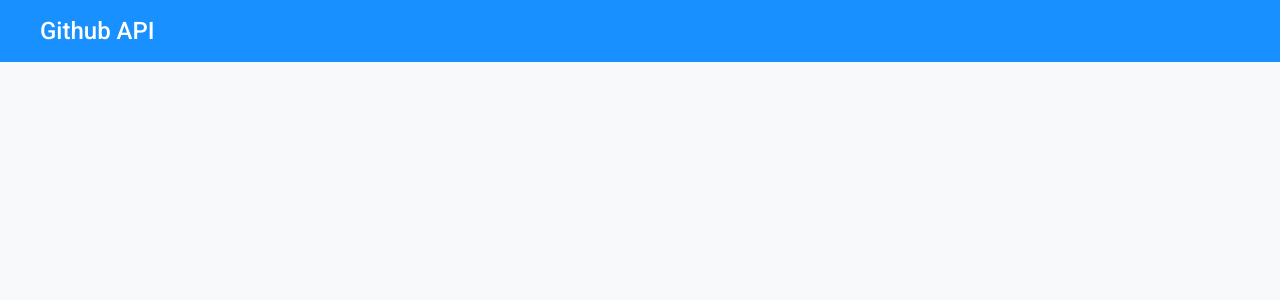
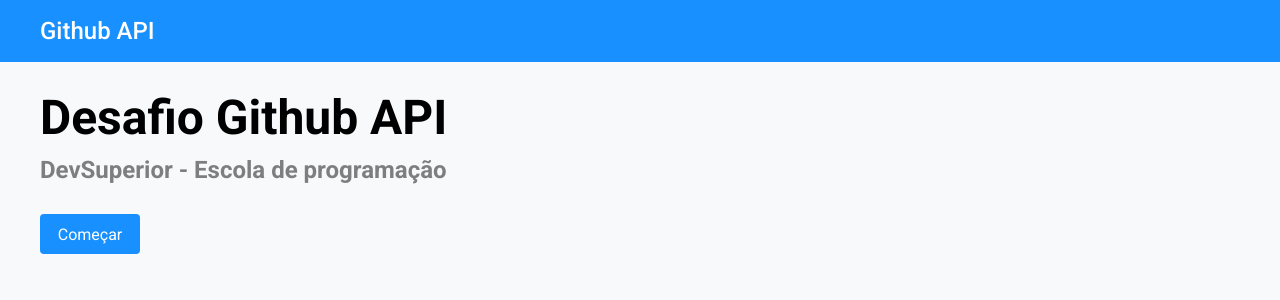
Before and after one commit to VictorB4rros/desafio-github-api, a React (Vite) app: page /home in a window 1280 px wide. Shown: the top 300 px of the page. Built offline with nearby package versions, Linux system fonts and the light colour scheme.

Commit message:
Home layout

```diff
--- /dev/null
+++ b/src/components/Button/index.tsx
@@ -0,0 +1,12 @@
+import './styles.css';
+
+export default function Button() {
+
+    return (
+        <div className="button-container">
+            <div className="button">
+                Começar
+            </div>
+        </div>
+    );
+}
--- /dev/null
+++ b/src/components/Button/styles.css
@@ -0,0 +1,22 @@
+.button-container {
+    display: flex;
+    justify-content: center;
+}
+
+.button {
+    background-color: var(--color-bg-secondary);
+    height: 40px;
+    width: 100px;
+    border-radius: 4px;
+    text-align: center;
+    align-content: center;
+    color: var(--color-font-primary);
+    font-size: 16px;
+    font-weight: 400;
+}
+
+@media (min-width: 576px) {
+    .button-container {
+        justify-content: start;
+    }
+}
--- a/src/components/Header/index.tsx
+++ b/src/components/Header/index.tsx
@@ -5,7 +5,7 @@
     return (
         <header className="header">
             <nav>
-                <p>Github API</p>
+                <p className="header-title">Github API</p>
             </nav>
         </header>
     );
--- a/src/components/Header/styles.css
+++ b/src/components/Header/styles.css
@@ -7,7 +7,7 @@
     padding: 0 40px;
 }
 
-p {
+.header-title {
     color: var(--color-font-primary);
     font-size: 24px;
     font-weight: 500;
--- a/src/routes/Root/Home/index.tsx
+++ b/src/routes/Root/Home/index.tsx
@@ -1,7 +1,15 @@
+import Button from '../../../components/Button';
+import './styles.css';
+
 export default function Home() {
 
     return (
-        <>
-        </>
+        <main className="home-main">
+            <section>
+                <h1 className="home-title">Desafio Github API</h1>
+                <p className="home-subtitle">DevSuperior - Escola de programação</p>
+                <Button />
+            </section>
+        </main>
     );
 }
--- /dev/null
+++ b/src/routes/Root/Home/styles.css
@@ -0,0 +1,34 @@
+.home-main {
+    padding: 27px 40px;
+    display: flex;
+    justify-content: center;
+}
+
+.home-title {
+    color: var(--color-font-secondary);
+    font-size: 28px;
+    font-weight: 700;
+    margin-bottom: 10px;
+}
+
+.home-subtitle {
+    color: var(--color-font-tertiary);
+    font-size: 14px;
+    font-weight: 700;
+    margin-bottom: 30px;
+}
+
+@media (min-width: 576px) {
+
+    .home-main {
+        justify-content: start;
+    }
+
+    .home-title {
+        font-size: 48px;
+    }
+
+    .home-subtitle {
+        font-size: 24px;
+    }
+}
```
